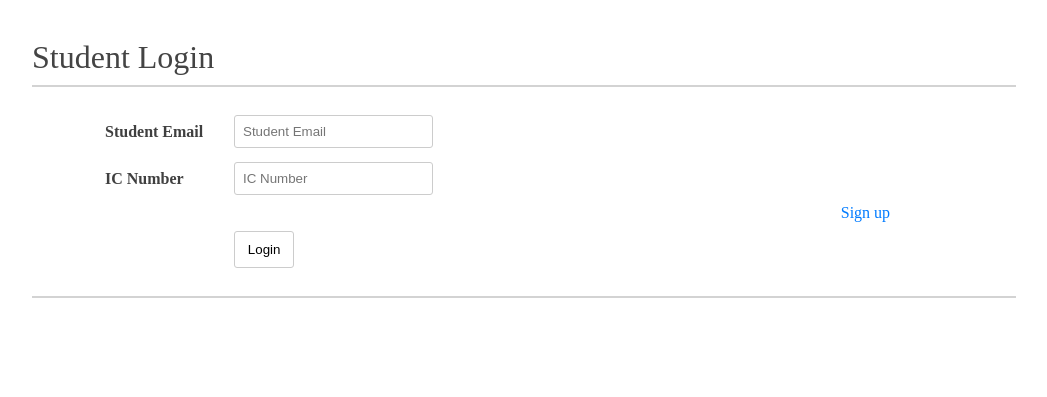
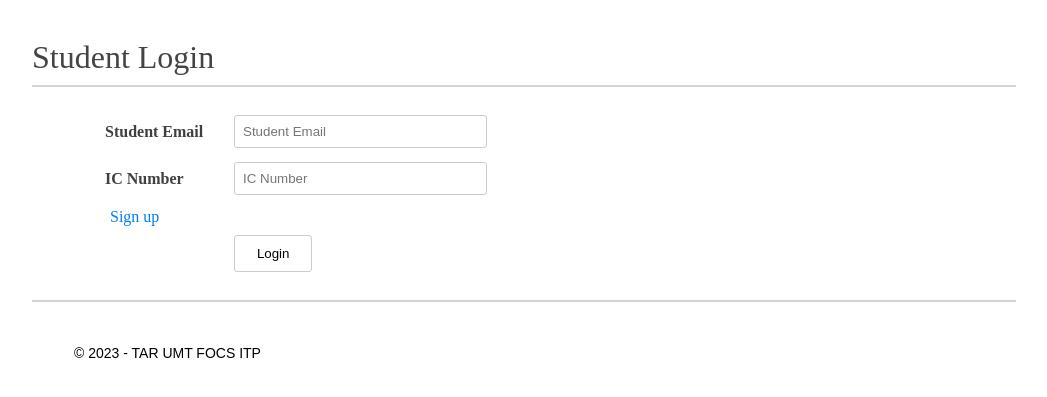
Before and after one commit to yongsean/cloudAssignment, a Flask app: page /login_student in a window 1280 px wide. Shown: the part 48-445 px from the top of the page, without its empty margins (116-1163 px from the left). Run offline with Flask 3, Linux system fonts and the light colour scheme.

Commit message:
Update LoginStudent.html

```diff
--- a/templates/LoginStudent.html
+++ b/templates/LoginStudent.html
@@ -317,6 +317,8 @@
 						</tr>
 						<tr>
 							<td colspan="2"><span>{{msg}}</span></td>
+						</tr>
+						<tr>
 							<td>
 								<a href="/register_student">Sign up</a>
 							</td>
@@ -334,6 +336,10 @@
 			</div>
 		</div>
 	</form>
+
+	<footer>
+        <p>© 2023 - TAR UMT FOCS ITP</p>
+    </footer>
 </body>
 
 </html>
```
